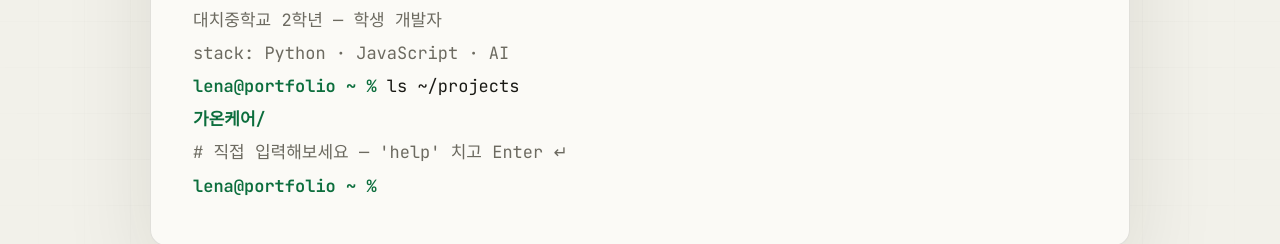
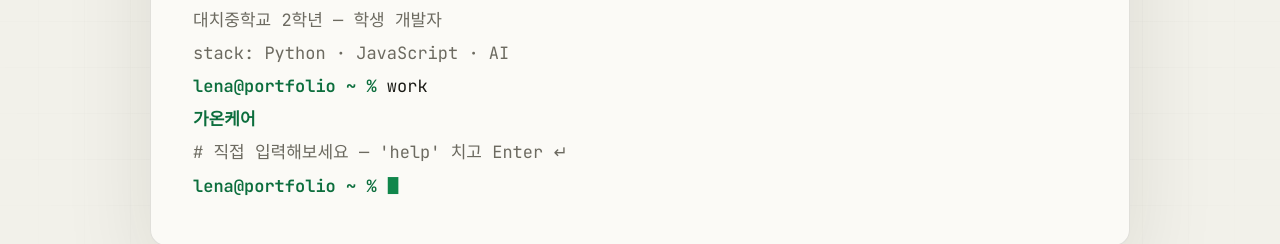
Before and after one commit to kanglena/kanglena.github.io, a Next.js app: page / in a window 1280 px wide. Shown: the part 365-609 px from the top of the page. Built offline with nearby package versions, Linux system fonts and the light colour scheme.

Commit message:
히어로 인트로의 ls 명령을 work로 교체
인트로 타이핑 애니메이션이 이제는 쓰지 않는 ls ~/projects를 보여주고 있어,
실제로 동작하는 work 명령으로 바꿨다.

```diff
--- a/components/LenaPortfolio.tsx
+++ b/components/LenaPortfolio.tsx
@@ -30,8 +30,8 @@ const heroData: Record<Lang, { terminal: TermStep[]; edi: { kicker: string; name
       { prompt: PROMPT, cmd: "cat profile.txt" },
       { out: "대치중학교 2학년 — 학생 개발자" },
       { out: "stack: Python · JavaScript · AI" },
-      { prompt: PROMPT, cmd: "ls ~/projects" },
-      { out: "가온케어/", accent: true },
+      { prompt: PROMPT, cmd: "work" },
+      { out: "가온케어", accent: true },
     ],
     edi: { kicker: "// 학생 개발자 · 대치중학교", name: "강인아", tag: "불편함을 코드로 푸는 사람." },
     code: [
@@ -51,8 +51,8 @@ const heroData: Record<Lang, { terminal: TermStep[]; edi: { kicker: string; name
       { prompt: PROMPT, cmd: "cat profile.txt" },
       { out: "Daechi Middle School, grade 8 — student developer" },
       { out: "stack: Python · JavaScript · AI" },
-      { prompt: PROMPT, cmd: "ls ~/projects" },
-      { out: "gaon-care/", accent: true },
+      { prompt: PROMPT, cmd: "work" },
+      { out: "gaon-care", accent: true },
     ],
     edi: { kicker: "// student developer · Daechi MS", name: "Lena", tag: "I turn friction into code." },
     code: [
```
